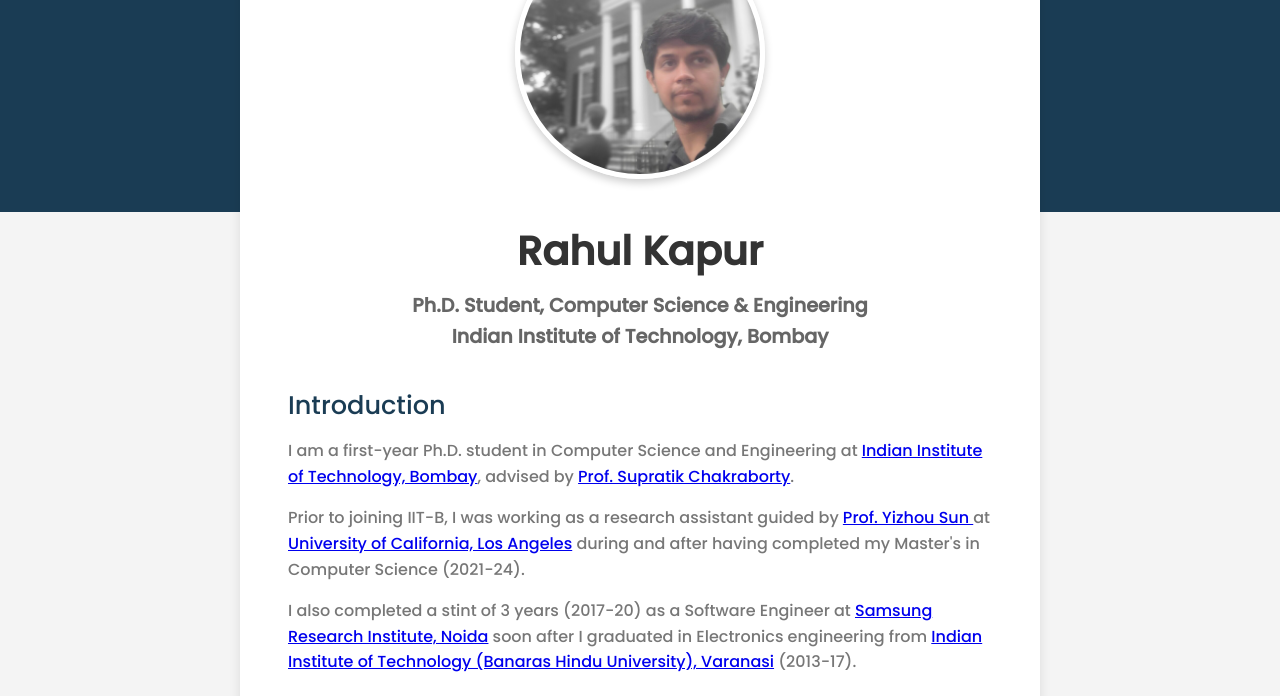
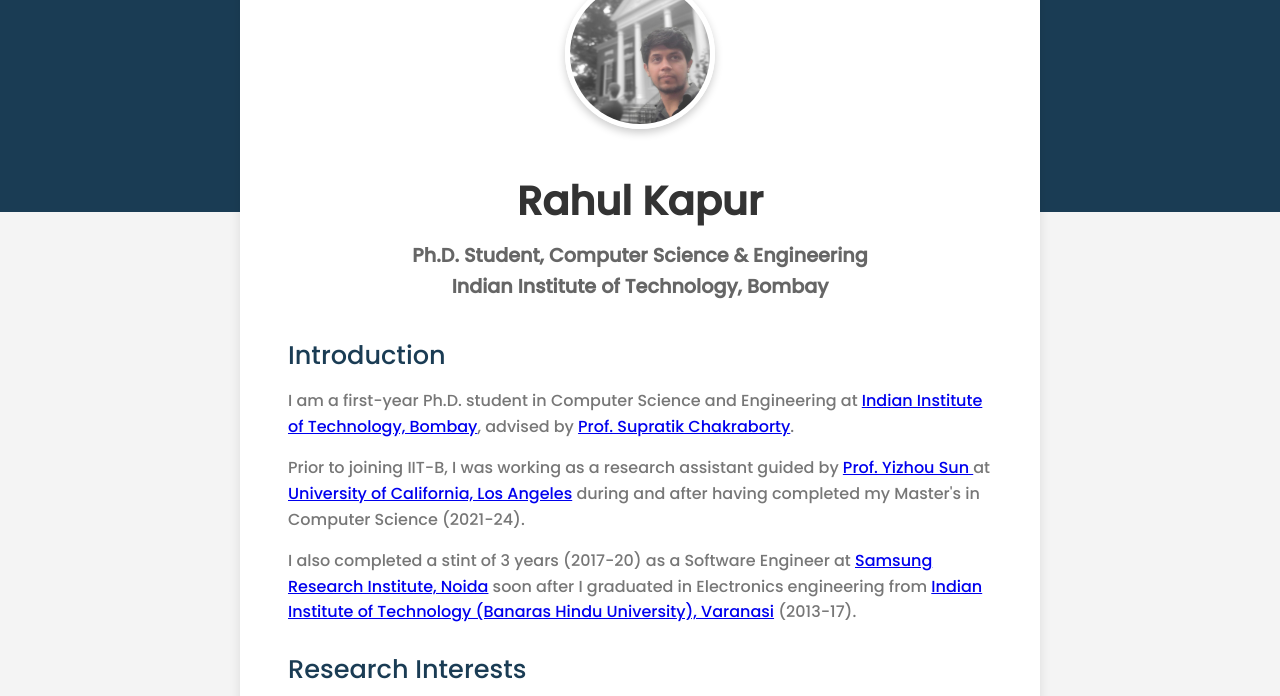
Before and after one commit to Rkus990/rkus990.github.io, a plain HTML site: page index.html in a window 1280 px wide. Shown: the top 696 px of the page. Drawn offline with Linux system fonts and the light colour scheme.

Commit message:
Update index.html

```diff
--- a/index.html
+++ b/index.html
@@ -62,8 +62,8 @@
 
         /* Enlarged Profile Image Styling */
         .profile img {
-            width: 250px; /* Increased image size */
-            height: 250px; /* Increased image size */
+            width: 150px; /* Increased image size */
+            height: 150px; /* Increased image size */
             border-radius: 50%;
             object-fit: cover;
             margin-bottom: 2rem;
```
